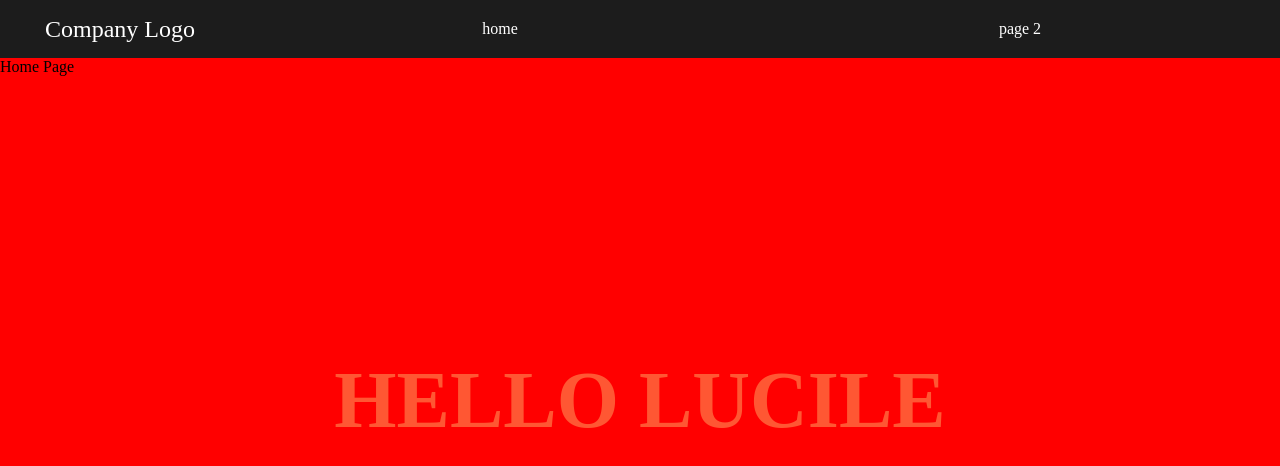
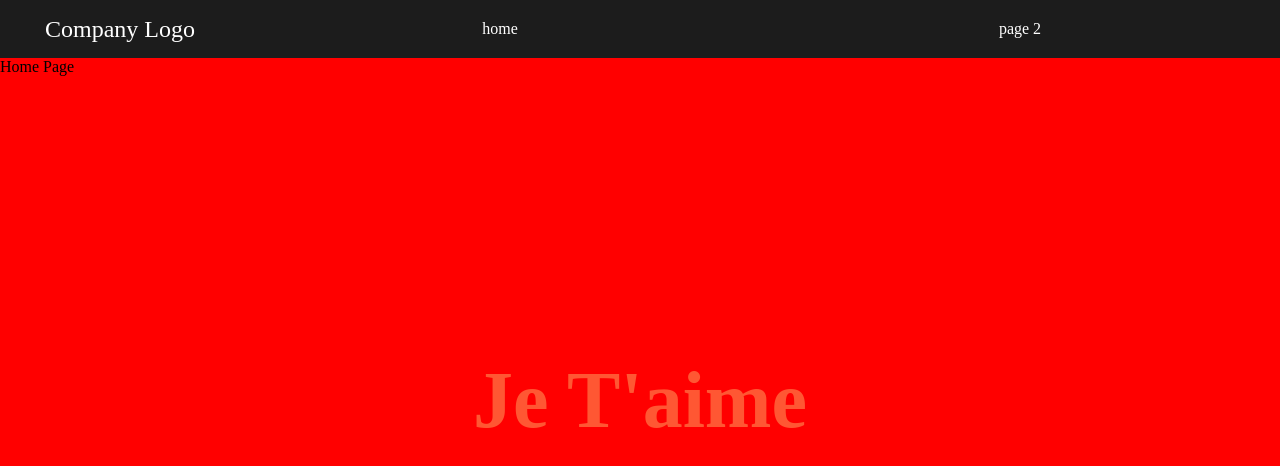
Before and after one commit to Rich9292/my_website, a plain HTML site: page index.html in a window 1280 px wide. Shown: the top 466 px of the page. Drawn offline with Linux system fonts and the light colour scheme.

Commit message:
Update index.html

```diff
--- a/index.html
+++ b/index.html
@@ -36,7 +36,7 @@
 		<div id="background_div">Home Page</div>
 
 		<!-- Giant Hello Lucile in the middle of the page -->
-		<div class="hello-lucile">HELLO LUCILE</div>
+		<div class="hello-lucile">Je T'aime</div>
 
 	</body>
 	<script src="js/script.js"></script> <!-- need to put script at end or it will run before html -->
```
